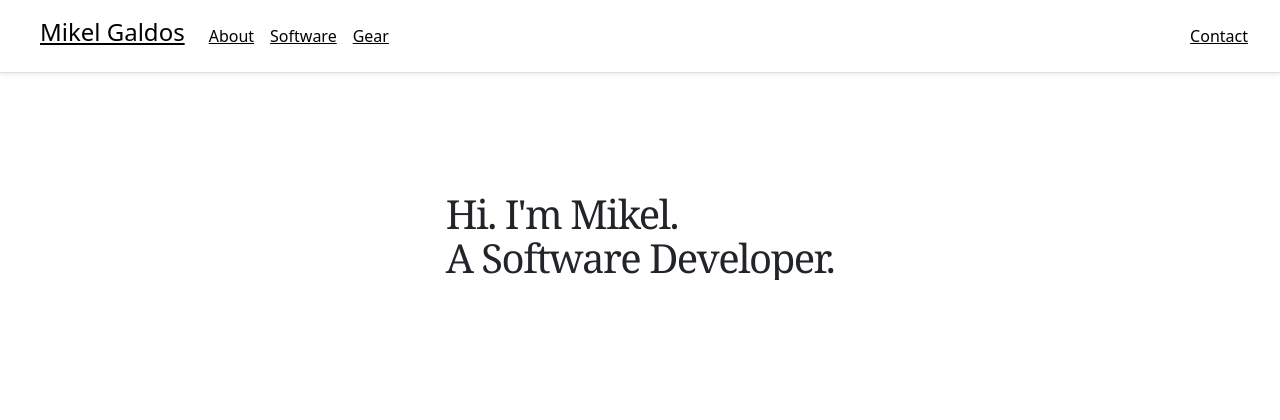
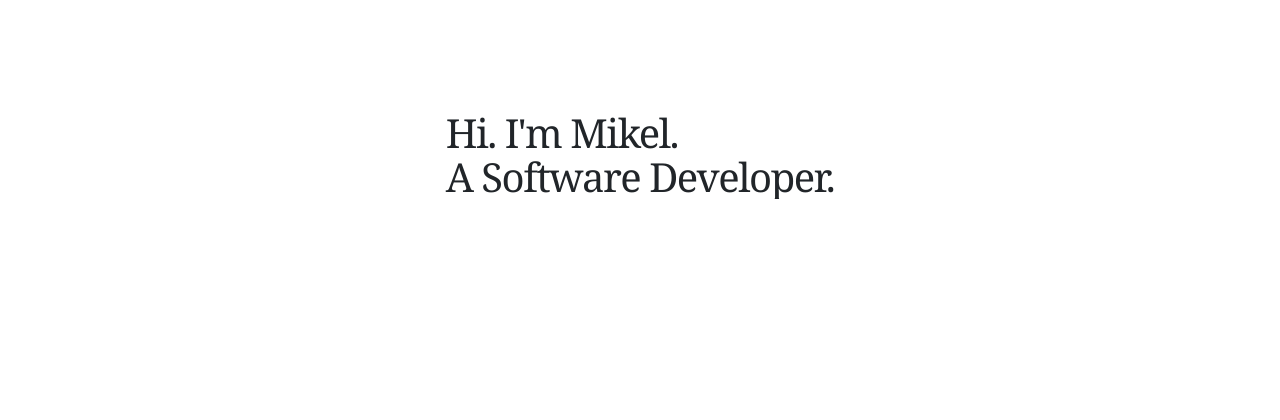
Before and after one commit to MikelGV/Personal-Website, a Flask app: page / in a window 1280 px wide. Shown: the top 420 px of the page. Run offline with Flask 2, Linux system fonts and the light colour scheme.

Commit message:
redoing the header

```diff
--- a/src/flaskr/templates/snippets/header.html
+++ b/src/flaskr/templates/snippets/header.html
@@ -1,23 +1,7 @@
-<div class="d-flex p-3 px-md-4 mb-4 bg-transparent border-bottom shadow-sm">
-    <!-- MEDIUM+ screens -->
-    <!-- col1 -->
-    <div class="d-none d-md-flex flex-row my-auto flex-grow-1 align-items-center">
-        <h4 class="mr-3 font-weight-normal justify-content-start">
-            <a class="p-3 text-black" href="/">Mikel Galdos</a>
-        </h4>
-        <a class="p-2 text-black" href="#/app/about">About</a>
-        <a class="p-2 text-black" href="#/app/software">Software</a>
-        <a class="p-2 text-black" href="#/app/gear">Gear</a>
+<header class="s-nav">
+    <nav class="c-nav">
+        <ul class="c-nav-list c-nav-list--info o-flexy o-flexy--top">
 
-        <div class="d-flex flex-row-reverse flex-grow-1">
-            <a class="p-2 text-black" href="#/app/contact">Contact</a>
-        </div>
-    </div>
-    <!-- Small- screens -->
-    <div class="d-flex d-md-none flex-column my-auto align-items-center">
-        <!-- row1 -->
-        <h5 class="font-weight-normal">
-            <a class="p-3 text-black" href="/">Mikel Glados</a>
-        </h5>
-    </div>
-</div>
+        </ul>
+    </nav>
+</header>
```
